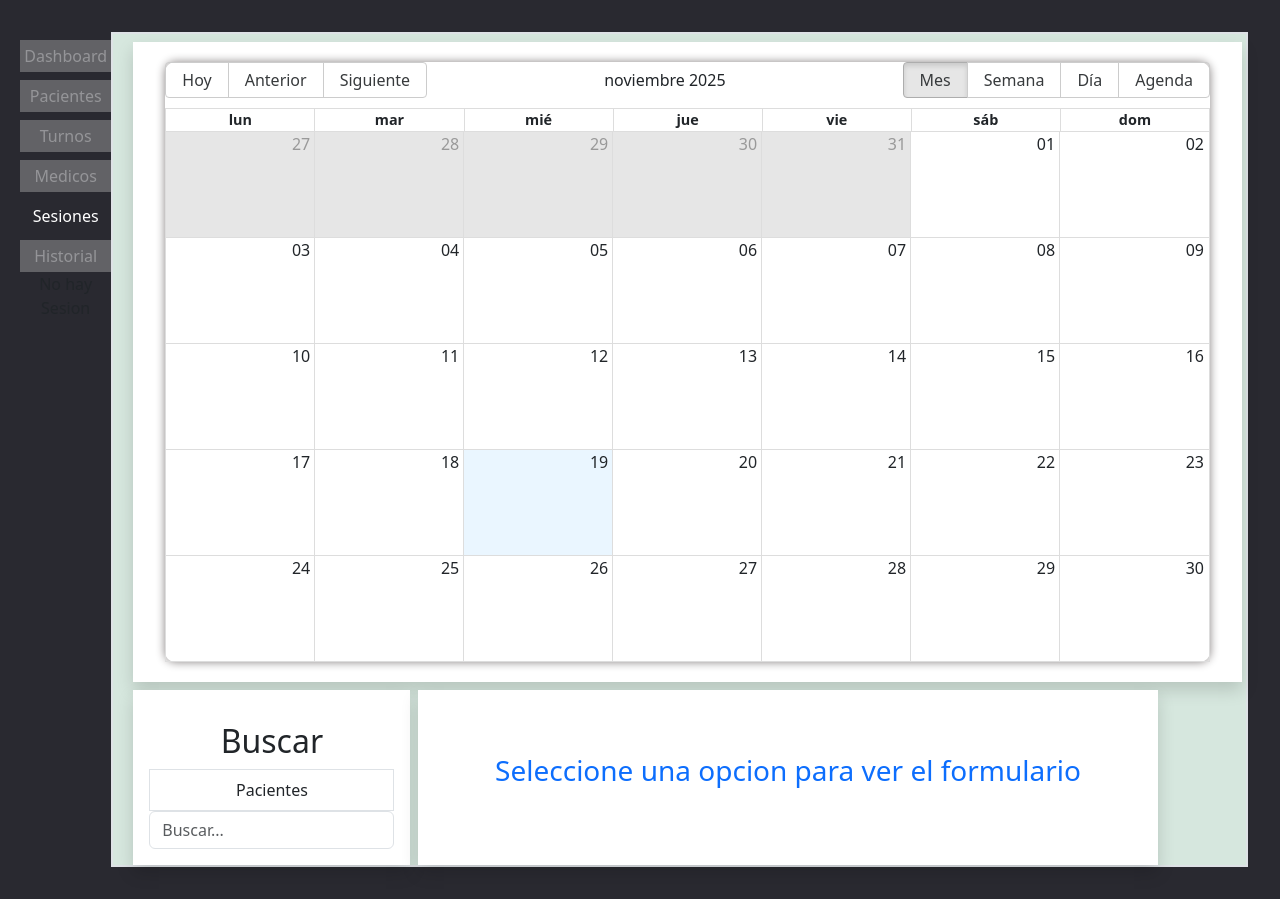
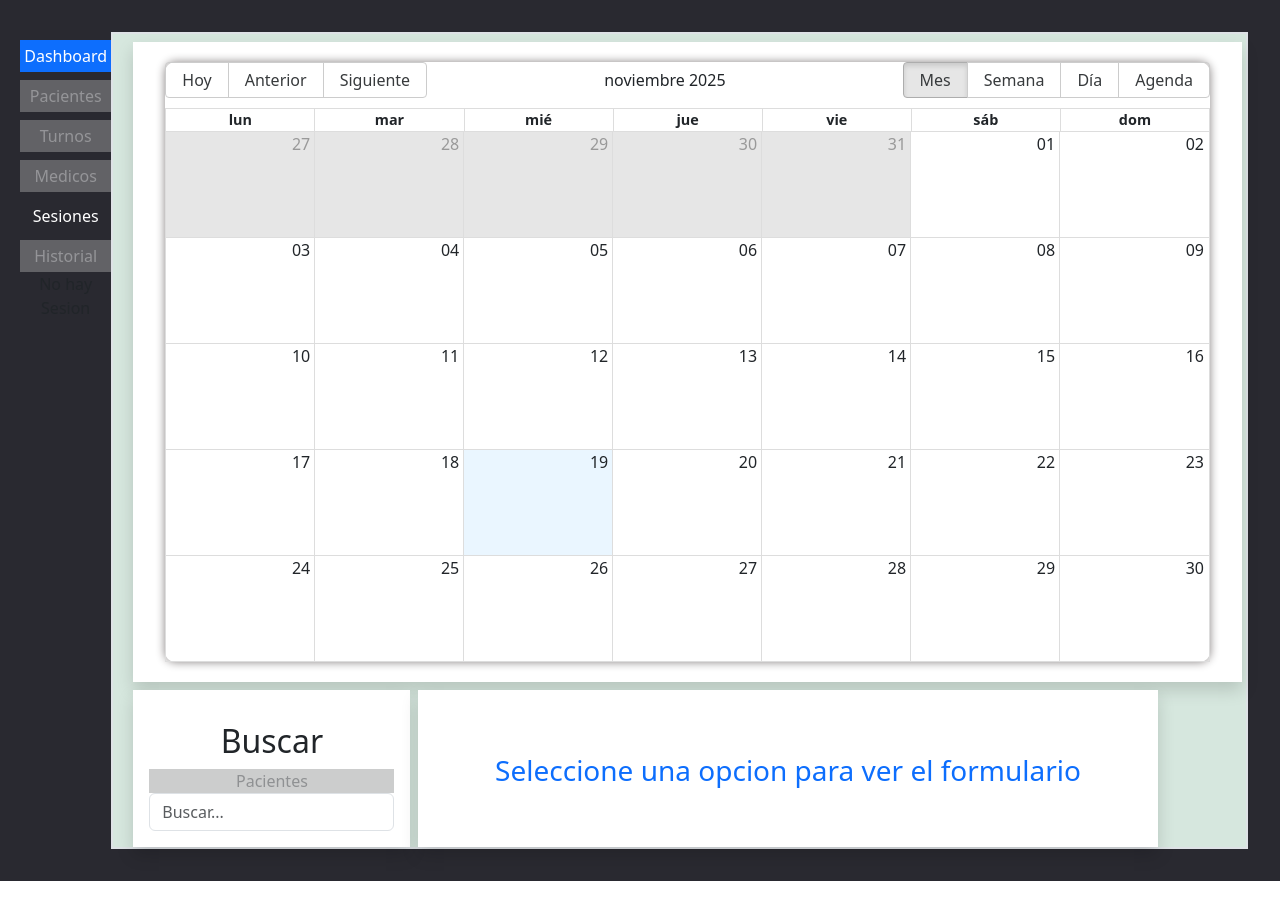
Before and after one commit to Condebasura/Consultorio, a React (Vite) app in the folder Consultorio/: page / in a window 1280 px wide. Built offline with nearby package versions, Linux system fonts and the light colour scheme; no server answers.

Commit message:
Modificando roles para cada usuario

```diff
--- a/Consultorio/src/App.tsx
+++ b/Consultorio/src/App.tsx
@@ -44,7 +44,7 @@ function App() {
      const [loadng, setLoading] = useState(true);
 
 
-console.log(usuario?.usuario.rol)
+
 
      useEffect(() =>{
         const fetchSesion = async()=>{
@@ -90,17 +90,17 @@ const {usuario , loadng} = useSesion("http://localhost:3000/sesion", refreshSesi
   <div className='caja row '>
     <div className='selector ps-0  col-lg-1 m-0  '>
 
-<Libtn isDisabled={isDisabled || usuario?.usuario.rol === 'Administrador' || usuario?.usuario.rol === undefined} className=' seccions list-group-item bg-primary p-1 text-white mt-2 ' name='Dashboard'onClick={()=> setTipos('Dashboard')}/>
+<Libtn  className=' seccions list-group-item bg-primary p-1 text-white mt-2 ' name='Dashboard'onClick={()=> setTipos('Dashboard')}/>
 
 <Libtn isDisabled={isDisabled || usuario?.usuario.rol === 'Administrador' || usuario?.usuario.rol === undefined} className='seccions  list-group-item    mt-2 text-white p-1' name='Pacientes'onClick={()=> setTipos('Pacientes')}/>
 
-<Libtn isDisabled={isDisabled || usuario?.usuario.rol === 'Medico' || usuario?.usuario.rol === 'Administrador' || usuario?.usuario.rol === undefined} onClick={()=> setTipos('Turnos')}   className={'seccions list-group-item    mt-2 text-white p-1'} name='Turnos'/>
+<Libtn isDisabled={isDisabled || usuario?.usuario.rol !== 'Secretaria'} onClick={()=> setTipos('Turnos')}   className={'seccions list-group-item    mt-2 text-white p-1'} name='Turnos'/>
 
-  <Libtn isDisabled={isDisabled || usuario?.usuario.rol === 'Medico' || usuario?.usuario.rol === 'Secretaria' || usuario?.usuario.rol === undefined} className='seccions list-group-item mt-2 text-white p-1' name='Medicos' onClick={()=> setTipos("Medicos")}/>
+  <Libtn isDisabled={isDisabled || usuario?.usuario.rol !== 'Administrador'} className='seccions list-group-item mt-2 text-white p-1' name='Medicos' onClick={()=> setTipos("Medicos")}/>
 
     <Libtn  name='Sesiones' className="seccions  list-group-item    mt-2 text-white p-1"  onClick={()=> setTipos('Sesion')}/>
 
-<Libtn  isDisabled={isDisabled || usuario?.usuario.rol === 'Administrador' || usuario?.usuario.rol === 'Secretaria' || usuario?.usuario.rol === undefined} className='seccions  list-group-item    mt-2 text-white p-1' name='Historial'  onClick={()=> setTipos('Historial')} />
+<Libtn  isDisabled={isDisabled || usuario?.usuario.rol !== 'Medico'} className='seccions  list-group-item    mt-2 text-white p-1' name='Historial'  onClick={()=> setTipos('Historial')} />
 
 {<Sesiones
 titulo='Sesion Activa'
@@ -118,9 +118,8 @@ usuario={usuario?.usuario ?? null}
   {Tipos ===  'Dashboard' &&(<Ul
   titulo='Buscar'
   names={['Pacientes'
-
-  ]}
-
+]}
+  isDisabled={(name)=> (name === 'Pacientes'&& usuario?.usuario.rol === 'Administrador') || (name === 'Pacientes'&& usuario?.usuario.rol === undefined)}
   onSelect={setAction}
 
   >
@@ -132,7 +131,6 @@ usuario={usuario?.usuario ?? null}
 {Tipos === 'Pacientes' && (<Ul
 titulo='Pacientes'
 names={['Alta Paciente', 'Editar Paciente']}
-
 onSelect={setAction}
 
 >
@@ -142,7 +140,7 @@ onSelect={setAction}
 </Ul>) }
 
 {Tipos === 'Turnos' && (<Ul
-titulo='Trunos'
+titulo='Turnos'
 names={['Crear','Editar', 'Cancelar']}
 onSelect={setAction}
 >
--- a/Consultorio/src/components/calendario.tsx
+++ b/Consultorio/src/components/calendario.tsx
@@ -76,6 +76,7 @@ useEffect(()=>{
             socket.on("Turnos-Actualizados", (data: any[])=>{
             // eslint-disable-next-line @typescript-eslint/no-explicit-any
             const enFormat = data.map( (t: any) =>({
+
                 ...t,
 
                 start: new Date(t.start),
```
Also changed, not shown: 1 other file (tests, documents, lock files or other folders).
